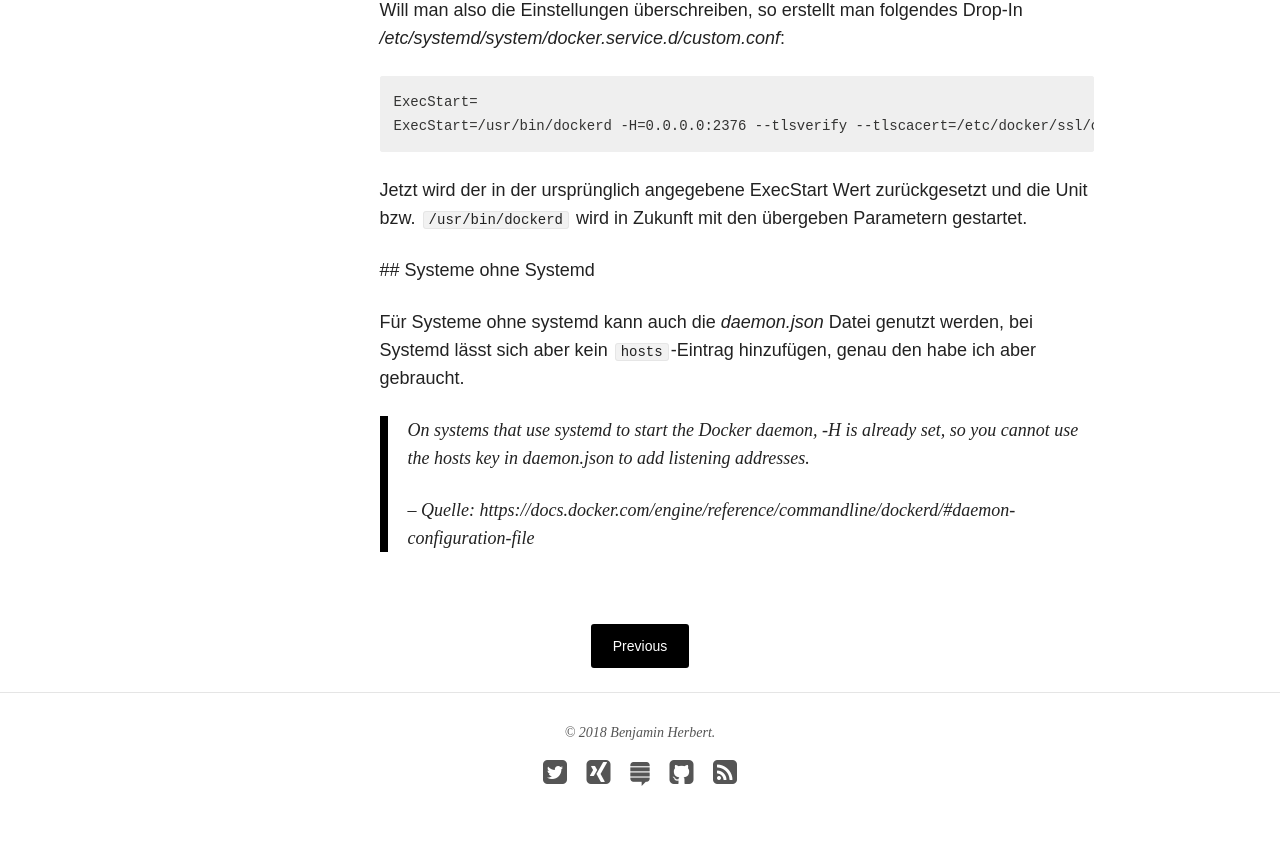
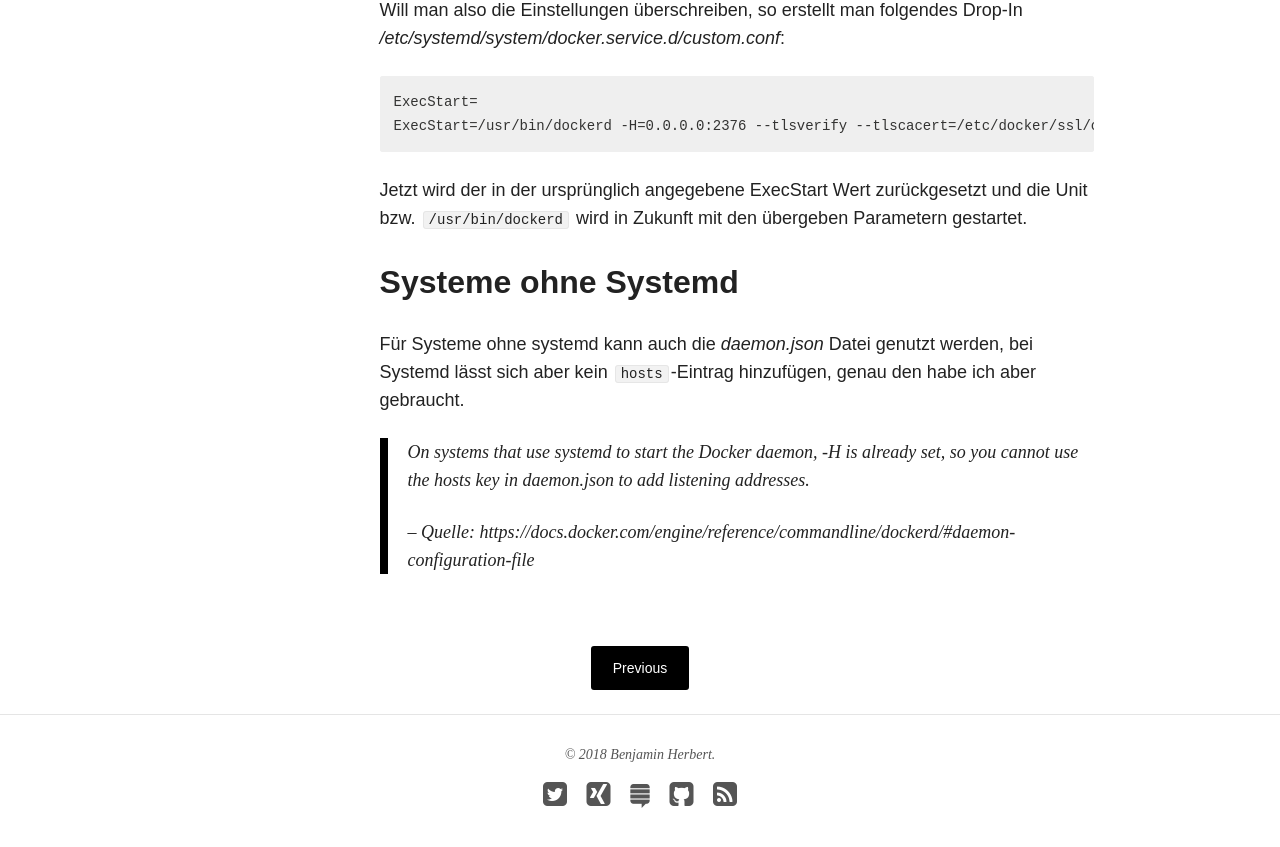
Before and after one commit to BenjaminHerbert/BenjaminHerbert.github.io, a Jekyll site: the page built from _posts/blog/2018-10-25-systemctl-docker-settings.md, in a window 1280 px wide and 900 px high, scrolled down 1860 px. Shown: the top 847 px of the window. Built offline with Jekyll 4.4.1, drawn with Linux system fonts in a browser that asks for light colours; nearby versions of some CDN libraries.

Commit message:
Fix headline

```diff
--- a/_posts/blog/2018-10-25-systemctl-docker-settings.md
+++ b/_posts/blog/2018-10-25-systemctl-docker-settings.md
@@ -62,11 +62,10 @@ ExecStart=/usr/bin/dockerd -H=0.0.0.0:2376 --tlsverify --tlscacert=/etc/docker/s
 
 Jetzt wird der in der ursprünglich angegebene ExecStart Wert zurückgesetzt und die Unit bzw. `/usr/bin/dockerd` wird in Zukunft mit den übergeben Parametern gestartet.
 
+## Systeme ohne Systemd
 
- ## Systeme ohne Systemd
+Für Systeme ohne systemd kann auch die _daemon.json_ Datei genutzt werden, bei Systemd lässt sich aber kein `hosts`-Eintrag hinzufügen, genau den habe ich aber gebraucht.
 
- Für Systeme ohne systemd kann auch die _daemon.json_ Datei genutzt werden, bei Systemd lässt sich aber kein `hosts`-Eintrag hinzufügen, genau den habe ich aber gebraucht.
-
- > On systems that use systemd to start the Docker daemon, -H is already set, so you cannot use the hosts key in daemon.json to add listening addresses.
- >
- > -- Quelle: https://docs.docker.com/engine/reference/commandline/dockerd/#daemon-configuration-file
+> On systems that use systemd to start the Docker daemon, -H is already set, so you cannot use the hosts key in daemon.json to add listening addresses.
+>
+> -- Quelle: https://docs.docker.com/engine/reference/commandline/dockerd/#daemon-configuration-file
```
